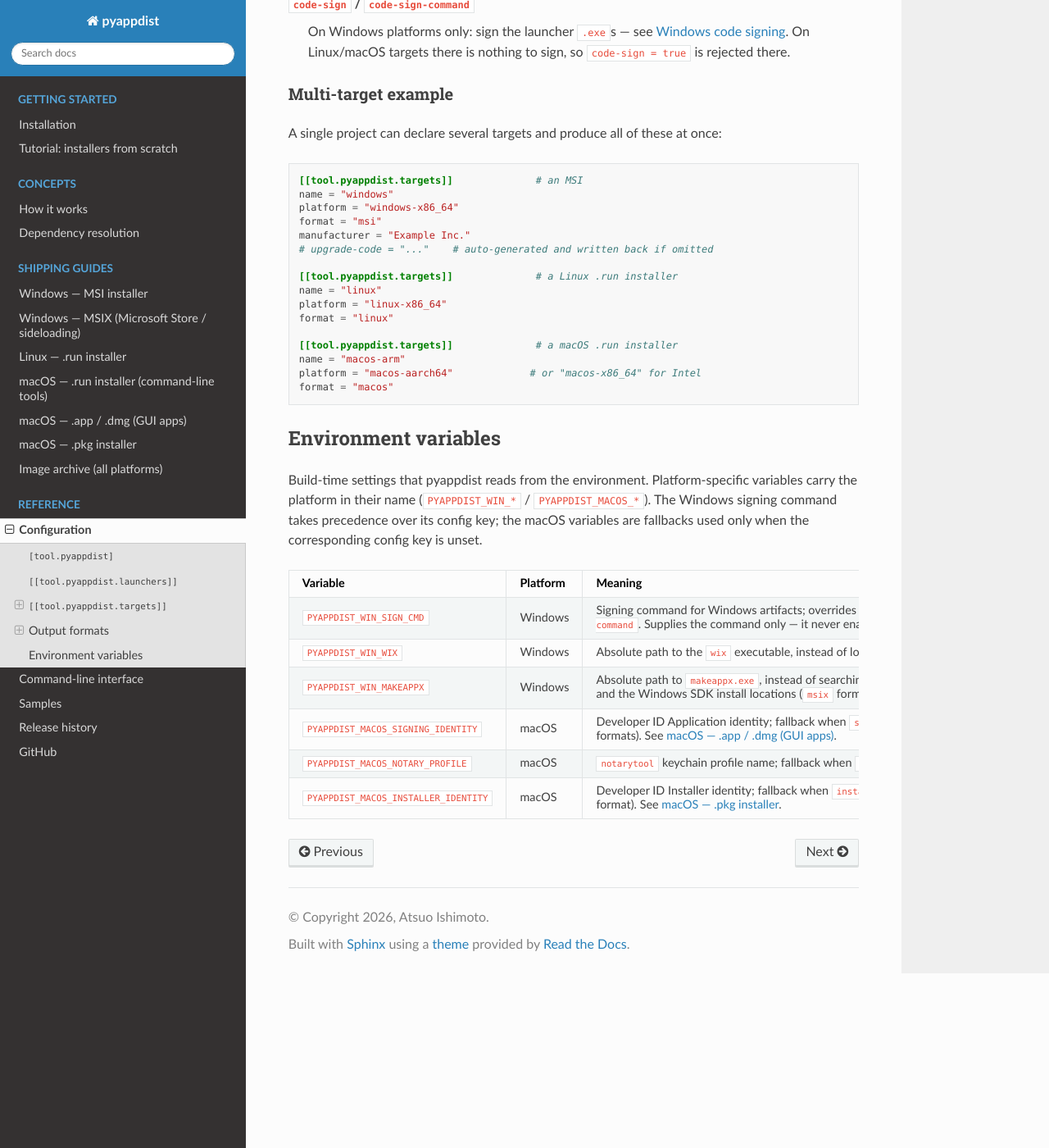
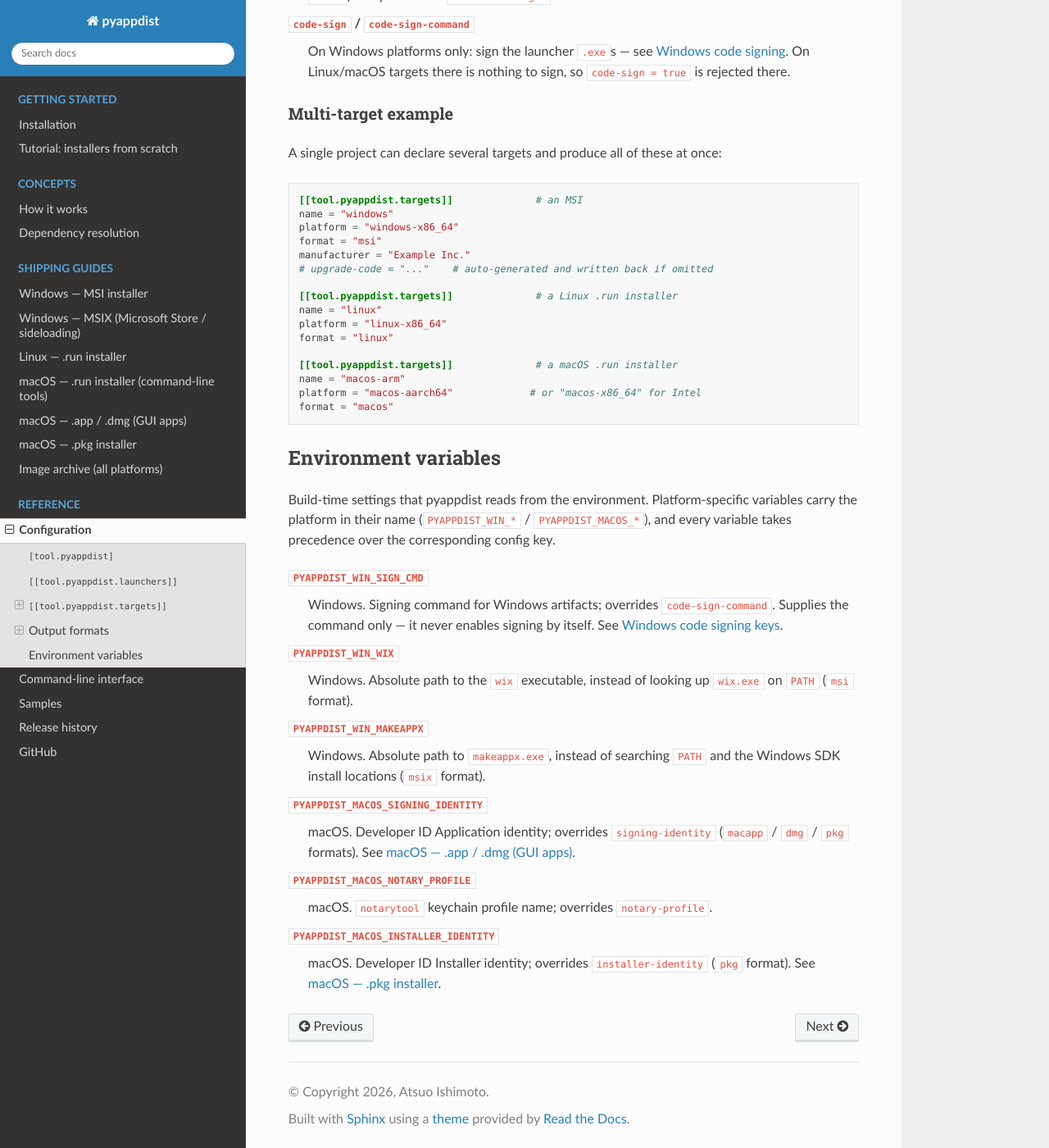
Before and after one commit to atsuoishimoto/pyappdist, a Sphinx documentation site: the page built from docs/configuration.rst, in a window 1280 px wide and 1400 px high, scrolled down 8683 px. Shown: the whole window at 82% size. Built offline with Sphinx 7.4.7 and the Read the Docs theme 3.1.0, drawn with Linux system fonts in a browser that asks for light colours; some of the changed text lies outside the part shown.

Commit message:
Make the macOS signing env vars override their config keys (#139)
PYAPPDIST_MACOS_SIGNING_IDENTITY, PYAPPDIST_MACOS_NOTARY_PROFILE and
PYAPPDIST_MACOS_INSTALLER_IDENTITY were fallbacks used only when the
corresponding config key was unset; they now take precedence over the
key, matching PYAPPDIST_WIN_SIGN_CMD, so CI and local environments can
override a committed identity. Add resolution tests.

Also rewrite the environment-variable reference as a definition list
instead of a table, and record the table-usage guideline in CLAUDE.md.

```diff
--- a/docs/configuration.rst
+++ b/docs/configuration.rst
@@ -389,17 +389,18 @@
 
 ``signing-identity``
    Developer ID identity for distribution signing, e.g.
-   ``"Developer ID Application: Your Name (TEAMID)"`` (or the
-   ``PYAPPDIST_MACOS_SIGNING_IDENTITY`` environment variable). When unset the bundle is **ad-hoc
-   signed** — it runs locally but Gatekeeper rejects it on other machines. See
-   :ref:`macos-signing`.
+   ``"Developer ID Application: Your Name (TEAMID)"``. The
+   ``PYAPPDIST_MACOS_SIGNING_IDENTITY`` environment variable overrides this key.
+   When neither is set the bundle is **ad-hoc signed** — it runs locally but
+   Gatekeeper rejects it on other machines. See :ref:`macos-signing`.
 
 ``team-id``
    Apple Developer Team ID (informational).
 
 ``notary-profile``
-   ``notarytool`` keychain profile name (or ``PYAPPDIST_MACOS_NOTARY_PROFILE``). When set
-   **and** a Developer ID identity is configured, the artifact is notarized and stapled.
+   ``notarytool`` keychain profile name (the ``PYAPPDIST_MACOS_NOTARY_PROFILE``
+   environment variable overrides this key). When set **and** a Developer ID
+   identity is configured, the artifact is notarized and stapled.
 
 ``entitlements``
    Path to a custom entitlements ``.plist``. The default grants only
@@ -418,9 +419,9 @@
 
 ``installer-identity``
    A **Developer ID Installer** identity, e.g.
-   ``"Developer ID Installer: Your Name (TEAMID)"`` (or the
-   ``PYAPPDIST_MACOS_INSTALLER_IDENTITY`` environment variable), used to sign the
-   ``.pkg`` itself. This is a *different certificate type* from the
+   ``"Developer ID Installer: Your Name (TEAMID)"`` (the
+   ``PYAPPDIST_MACOS_INSTALLER_IDENTITY`` environment variable overrides this
+   key), used to sign the ``.pkg`` itself. This is a *different certificate type* from the
    ``Developer ID Application`` identity that signs the bundles — create both in
    the Apple Developer portal. When unset the package is left unsigned: it
    installs locally, but Gatekeeper rejects it elsewhere and it cannot be
@@ -473,40 +474,29 @@
 
 Build-time settings that pyappdist reads from the environment. Platform-specific
 variables carry the platform in their name (``PYAPPDIST_WIN_*`` /
-``PYAPPDIST_MACOS_*``). The Windows signing command takes precedence over its
-config key; the macOS variables are fallbacks used only when the corresponding
-config key is unset.
+``PYAPPDIST_MACOS_*``), and every variable takes precedence over the
+corresponding config key.
 
-.. list-table::
-   :header-rows: 1
-   :widths: 34 12 54
+``PYAPPDIST_WIN_SIGN_CMD``
+   Windows. Signing command for Windows artifacts; overrides
+   ``code-sign-command``. Supplies the command only — it never enables signing
+   by itself. See :ref:`Windows code signing keys <config-win-code-sign>`.
 
-   * - Variable
-     - Platform
-     - Meaning
-   * - ``PYAPPDIST_WIN_SIGN_CMD``
-     - Windows
-     - Signing command for Windows artifacts; overrides ``code-sign-command``.
-       Supplies the command only — it never enables signing by itself. See
-       :ref:`Windows code signing keys <config-win-code-sign>`.
-   * - ``PYAPPDIST_WIN_WIX``
-     - Windows
-     - Absolute path to the ``wix`` executable, instead of looking up
-       ``wix.exe`` on ``PATH`` (``msi`` format).
-   * - ``PYAPPDIST_WIN_MAKEAPPX``
-     - Windows
-     - Absolute path to ``makeappx.exe``, instead of searching ``PATH`` and the
-       Windows SDK install locations (``msix`` format).
-   * - ``PYAPPDIST_MACOS_SIGNING_IDENTITY``
-     - macOS
-     - Developer ID Application identity; fallback when ``signing-identity``
-       is unset (``macapp`` / ``dmg`` / ``pkg`` formats). See
-       :doc:`platforms/macos-app`.
-   * - ``PYAPPDIST_MACOS_NOTARY_PROFILE``
-     - macOS
-     - ``notarytool`` keychain profile name; fallback when ``notary-profile``
-       is unset.
-   * - ``PYAPPDIST_MACOS_INSTALLER_IDENTITY``
-     - macOS
-     - Developer ID Installer identity; fallback when ``installer-identity``
-       is unset (``pkg`` format). See :doc:`platforms/macos-pkg`.
+``PYAPPDIST_WIN_WIX``
+   Windows. Absolute path to the ``wix`` executable, instead of looking up
+   ``wix.exe`` on ``PATH`` (``msi`` format).
+
+``PYAPPDIST_WIN_MAKEAPPX``
+   Windows. Absolute path to ``makeappx.exe``, instead of searching ``PATH``
+   and the Windows SDK install locations (``msix`` format).
+
+``PYAPPDIST_MACOS_SIGNING_IDENTITY``
+   macOS. Developer ID Application identity; overrides ``signing-identity``
+   (``macapp`` / ``dmg`` / ``pkg`` formats). See :doc:`platforms/macos-app`.
+
+``PYAPPDIST_MACOS_NOTARY_PROFILE``
+   macOS. ``notarytool`` keychain profile name; overrides ``notary-profile``.
+
+``PYAPPDIST_MACOS_INSTALLER_IDENTITY``
+   macOS. Developer ID Installer identity; overrides ``installer-identity``
+   (``pkg`` format). See :doc:`platforms/macos-pkg`.
--- a/docs/history.rst
+++ b/docs/history.rst
@@ -12,7 +12,9 @@
 ``PYAPPDIST_SIGNING_IDENTITY`` → ``PYAPPDIST_MACOS_SIGNING_IDENTITY``,
 ``PYAPPDIST_NOTARY_PROFILE`` → ``PYAPPDIST_MACOS_NOTARY_PROFILE``,
 ``PYAPPDIST_INSTALLER_IDENTITY`` → ``PYAPPDIST_MACOS_INSTALLER_IDENTITY``.
-The old names are no longer read.
+The old names are no longer read. The macOS variables now also take
+precedence over their config keys (previously they were fallbacks used only
+when the key was unset), matching ``PYAPPDIST_WIN_SIGN_CMD``.
 
 **Breaking: one code-signing interface for the Windows formats.** The
 ``code-sign`` / ``code-sign-command`` target keys (previously MSI-only) now
--- a/docs/platforms/macos-pkg.rst
+++ b/docs/platforms/macos-pkg.rst
@@ -40,7 +40,8 @@
 ``installer-identity``
    A **Developer ID Installer** identity, e.g.
    ``"Developer ID Installer: Your Name (TEAMID)"`` (or the
-   ``PYAPPDIST_MACOS_INSTALLER_IDENTITY`` environment variable), used to sign the
+   ``PYAPPDIST_MACOS_INSTALLER_IDENTITY`` environment variable, which overrides
+   this key), used to sign the
    ``.pkg`` itself. This is a *different certificate type* from the
    ``Developer ID Application`` identity that signs the bundles — create both in
    the Apple Developer portal. When unset the package is left unsigned: it
```
Also changed, not shown: CLAUDE.md (+7 -0 lines), docs/platforms/macos-app.rst (+7 -6 lines), 4 other files.
